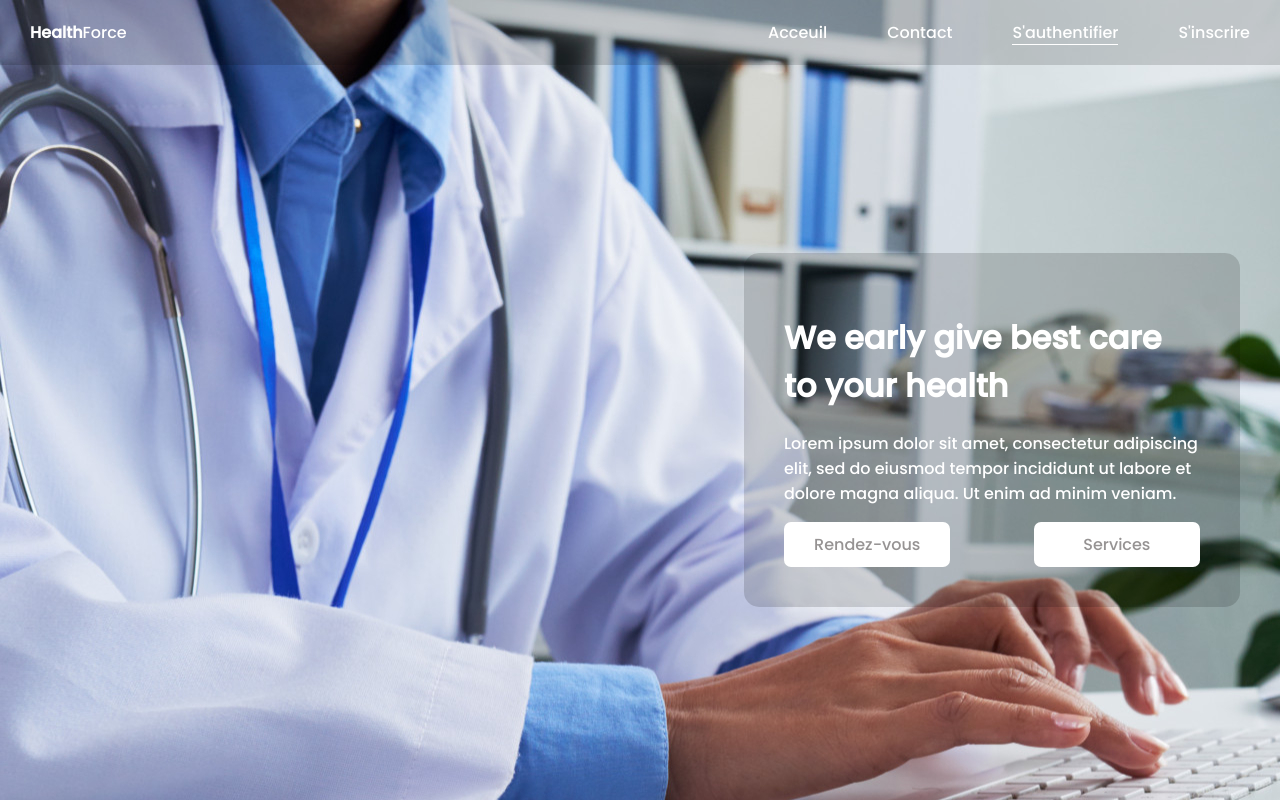
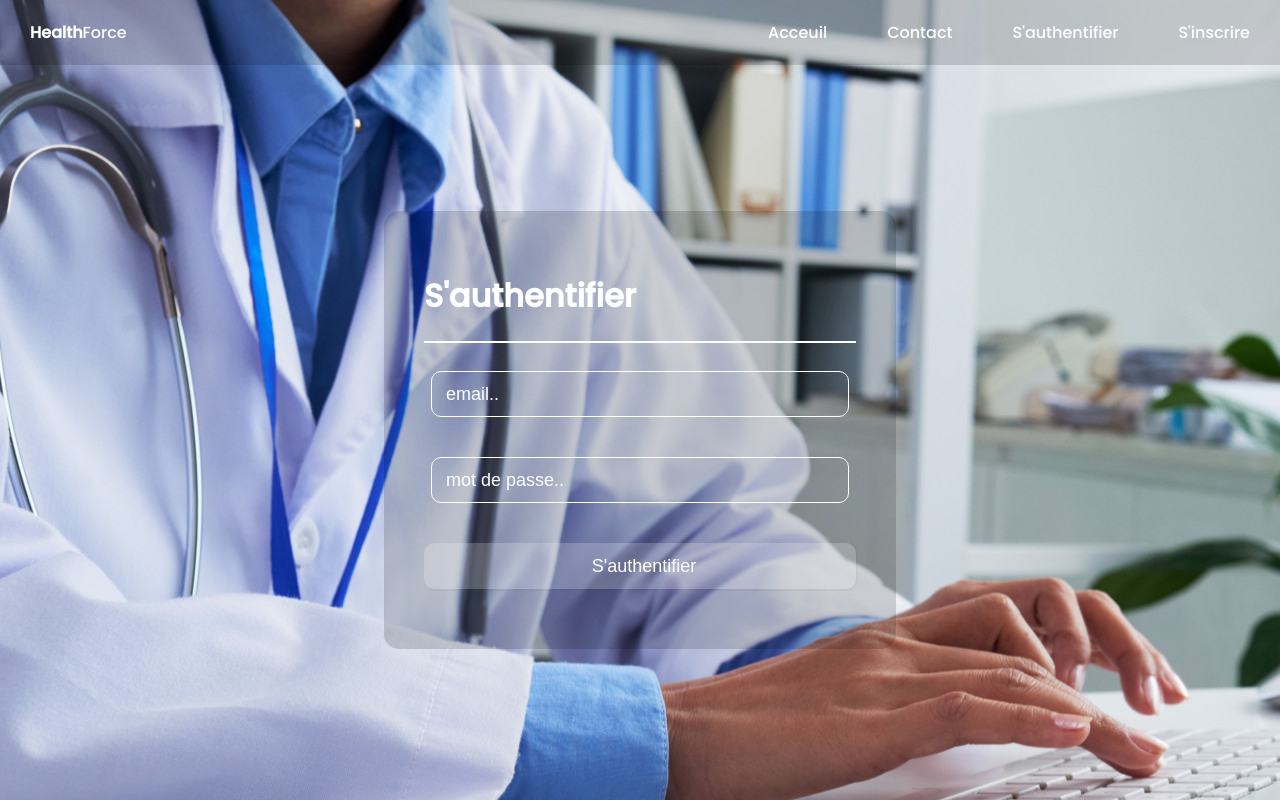
Before and after one commit to bader-t/HealthForce, a React (Create React App) app: page /login in a window 1280 px wide. Built offline with nearby package versions, Linux system fonts and the light colour scheme.

Commit message:
added routers

```diff
--- a/package.json
+++ b/package.json
@@ -8,6 +8,7 @@
     "@testing-library/user-event": "^13.5.0",
     "react": "^18.0.0",
     "react-dom": "^18.0.0",
+    "react-router-dom": "^6.3.0",
     "react-scripts": "5.0.0",
     "web-vitals": "^2.1.4"
   },
--- a/src/App.js
+++ b/src/App.js
@@ -1,10 +1,19 @@
 import React from "react";
-import { Acceuil } from "./pages";
+import { Acceuil, Login } from "./pages";
+import { BrowserRouter as Router, Route, Routes } from "react-router-dom";
 
 
 
 const App = () => (
-  <Acceuil></Acceuil>
+  <div>
+    <Router>
+      <Routes>
+        <Route oute path="/" element={<Acceuil />}></Route>
+        <Route path="/login" element={<Login />}></Route>
+      </Routes>
+    </Router>
+  </div>
+
 );
 
 
--- a/src/components/navbar/Navbar.js
+++ b/src/components/navbar/Navbar.js
@@ -1,4 +1,5 @@
 import React from "react";
+import { Link } from "react-router-dom";
 import './navbar.css'
 
 
@@ -9,16 +10,16 @@ const Navbar = () => (
         </div>
         <ul className="nav-items">
             <li>
-                <a href="/">Acceuil</a>
+                <Link className="nav-item" to="/">Acceuil</Link>
             </li>
             <li>
-                <a href="/">Contact</a>
+                <Link className="nav-item" to="/contact">Contact</Link>
             </li>
             <li>
-                <a className="active" href="/">S'authentifier</a>
+                <Link className="nav-item" to="/login">S'authentifier</Link>
             </li>
             <li>
-                <a href="/">S'inscrire</a>
+                <Link className="nav-item" to="/signup">S'inscrire</Link>
             </li>
         </ul>
     </nav>
--- a/src/components/navbar/navbar.css
+++ b/src/components/navbar/navbar.css
@@ -11,12 +11,12 @@ nav ul.nav-items {
   display: flex;
 }
 nav .logo,
-nav ul.nav-items li a {
+nav ul.nav-items li .nav-item {
   margin: 20px 30px;
 }
-nav ul.nav-items li a:active {
+nav ul.nav-items li .nav-item:active {
   border-bottom: 1px solid #fff;
 }
-nav ul.nav-items li a.active {
+nav ul.nav-items li .nav-item.active {
   border-bottom: 1px solid #fff;
 }
```
Also changed, not shown: 1 other file (tests, documents, lock files or other folders).
